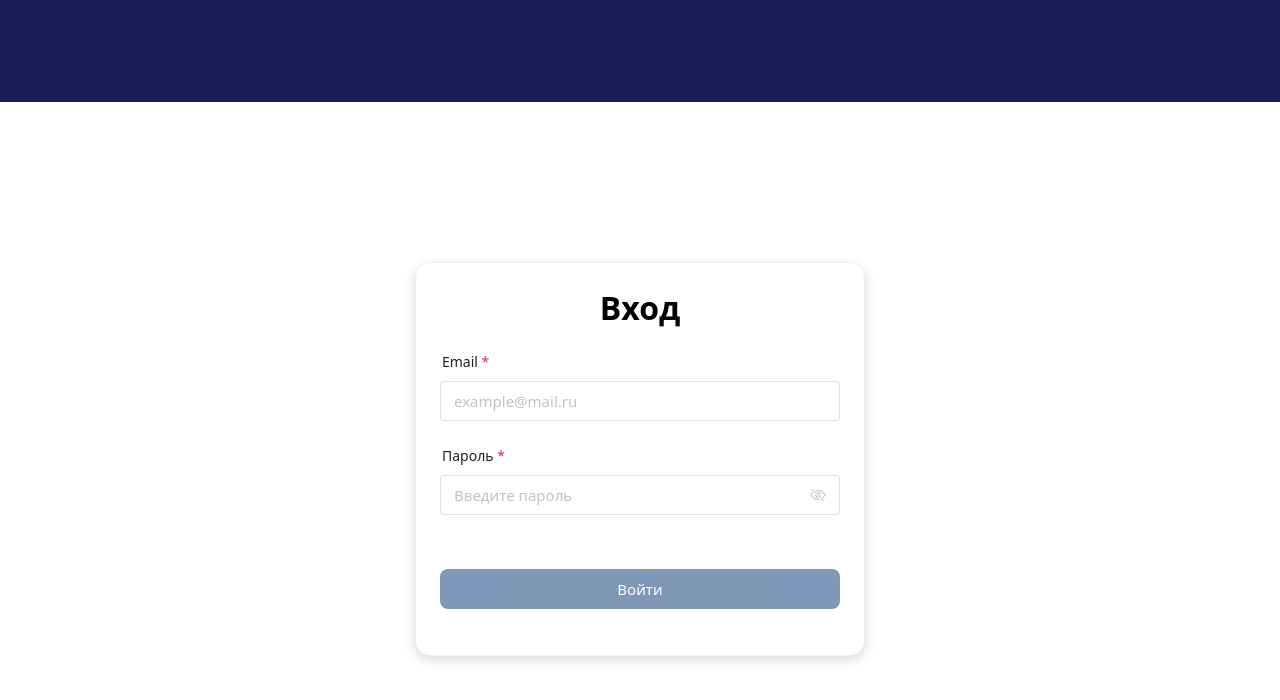
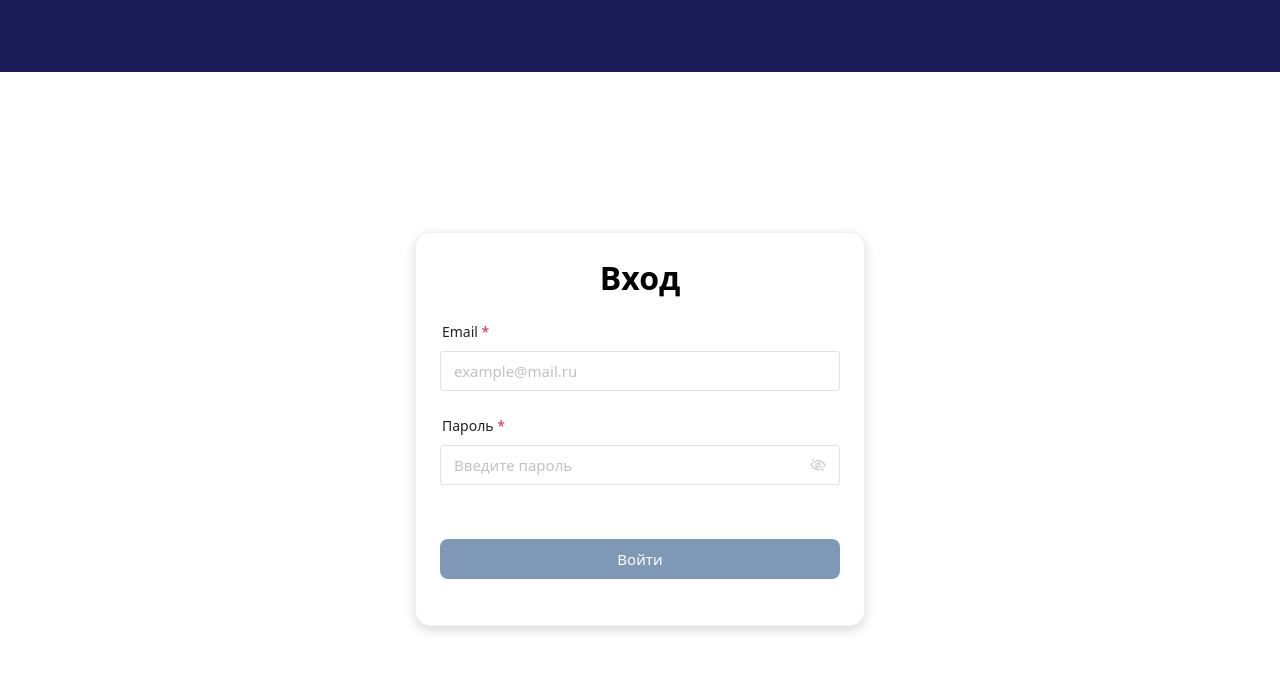
Before and after one commit to moevm/mse1h2026-project, a Vue app in the folder frontend/: page /login in a window 1280 px wide. Shown: the top 700 px of the page. Built offline with nearby package versions, Linux system fonts and the light colour scheme; no server answers.

Commit message:
refactor: relative units of measurement

```diff
--- a/frontend/src/components/common/AppHeader.vue
+++ b/frontend/src/components/common/AppHeader.vue
@@ -66,7 +66,7 @@ const handleMenuSelect = (key: string) => {
   align-items: center;
   padding: 30px 60px;
   width: 100%;
-  min-height: 102px;
+  min-height: 9vh;
 }
 
 .nav-link {
```
